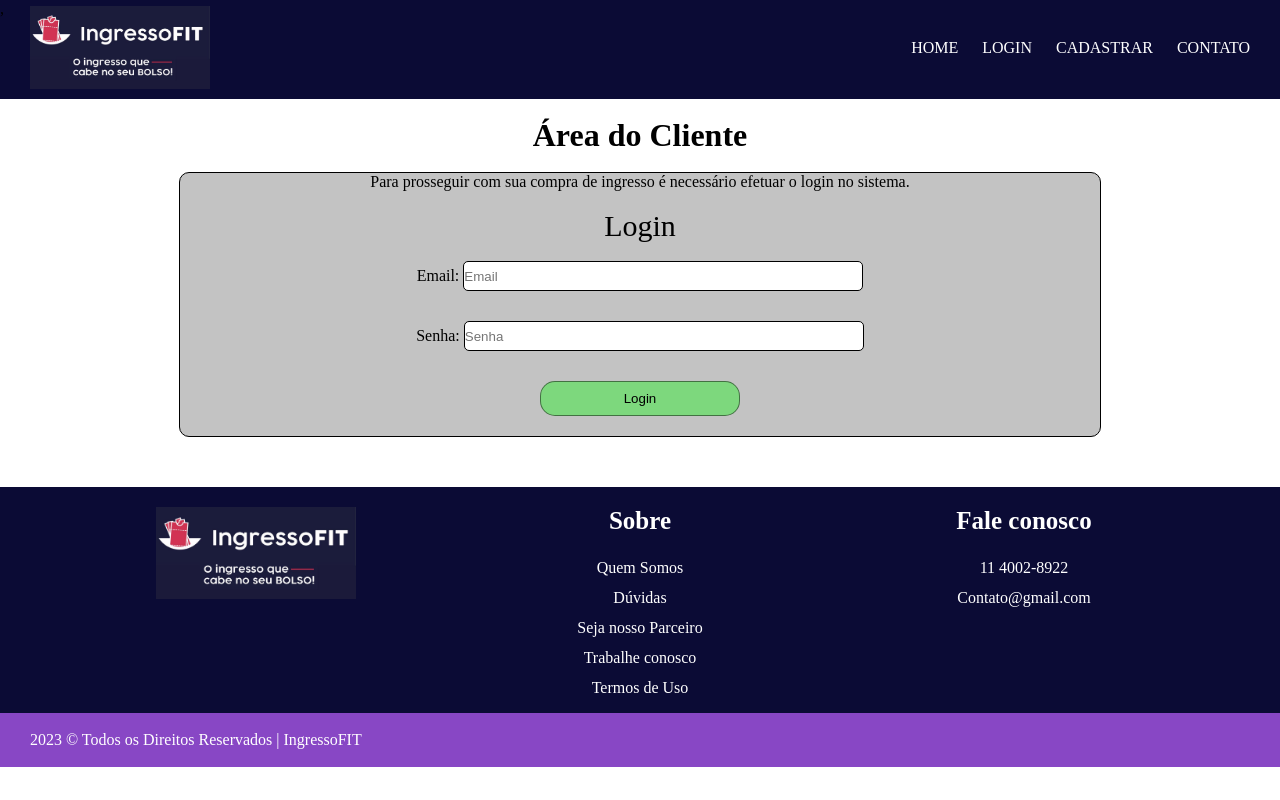
After one commit to joaoMicheletti/Projeto4semestreADS, a PHP site: page /pages/login/login.html in a window 1280 px wide. The commit adds this page. Run offline with PHP 8.4, Linux system fonts and the light colour scheme.

Commit message:
enviado form de login para op backend

```diff
--- /dev/null
+++ b/projetoADS/pages/login/login.html
@@ -0,0 +1,95 @@
+<!DOCTYPE html>
+<html lang="en">
+<head>
+    <meta charset="UTF-8">
+    <meta name="viewport" content="width=device-width, initial-scale=1.0">
+    ,<link rel="stylesheet" href="./style.css">
+    <title>name project</title>
+    <script src="https://cdnjs.cloudflare.com/ajax/libs/jquery/3.7.1/jquery.min.js" integrity="sha512-v2CJ7UaYy4JwqLDIrZUI/4hqeoQieOmAZNXBeQyjo21dadnwR+8ZaIJVT8EE2iyI61OV8e6M8PP2/4hpQINQ/g==" crossorigin="anonymous" referrerpolicy="no-referrer"></script>
+    <script>
+        function Login(){
+            var email = document.querySelector('.email').value;
+            var senha = document.querySelector('.pass').value;
+            if(email === ''){
+                alert('Preencha o campo "email".');
+            } else if(senha === ''){
+                alert('Preencha o campo "Senha"');
+            } else {
+                const Data = {
+                    email,
+                    senha
+                };
+                $.ajax({
+                    url: 'login.php',
+                    data: Data,
+                    type: 'post',
+                    success: function(Response){
+                        alert(Response);
+                    }
+                })
+            }
+            console.log(email, senha);
+        };
+    </script>
+</head>
+<header>
+    <div id="Header_Home">
+        <img src="../../assets/logo-ingressofit.jpeg" alt="logo_site" />
+        <nav>
+            <ul>
+                <a href="/projetoADS">HOME</a>
+                <a href="/projetoADS/pages/login/login.php">LOGIN</a>
+                <a href="/projetoADS/pages/cadastro/cadastro.php">CADASTRAR</a>
+                <a href="/projetoADS/pages/contato/contato.php">CONTATO</a>
+            </ul>
+        </nav>
+    </div>
+</header>
+<body>
+    <div id="Login_conteiner">
+        <br/>
+        <h1>Área do Cliente</h1>
+        <br/>
+        <form id="Form_Login">
+            <p>Para prosseguir com sua compra de ingresso é necessário efetuar o login no sistema.</p>
+            <br/>
+            <p id="log">Login</p>
+            <br/>
+            <label>
+                Email:
+                <input class="email" id="CX" type="email" placeholder="Email"/>
+            </label>
+            <br/>
+            <label>
+                Senha:
+                <input class="pass" id="CX" type="password" placeholder="Senha"/>
+            </label>
+            <br/>
+            <button onclick="Login()" id="BTN">Login</button>
+        </form>
+    </div>
+    <footer id="Footer">
+        <ul><img src="../../assets/logo-ingressofit.jpeg" style="width: 200px;" alt="logo"></ul>
+        <ul>
+            <h5>Sobre</h5>
+            <br/>
+            <p>Quem Somos</p>
+            <p>Dúvidas</p>
+            <p>Seja nosso Parceiro</p>
+            <p>Trabalhe conosco</p>
+            <p>Termos de Uso</p>
+        </ul>
+        <ul>
+            <h5>Fale conosco</h5>
+            <br/>
+            <p>11 4002-8922</p>
+            <p>Contato@gmail.com</p>
+        </ul>
+    </footer>
+    <div id="Down">
+        <br/>
+        <p>2023 © Todos os Direitos Reservados | IngressoFIT</p>
+        <br/>
+    </div>
+</body>
+</html>
```
Also changed, not shown: projetoADS/pages/login/login.php (+5 -69 lines).
